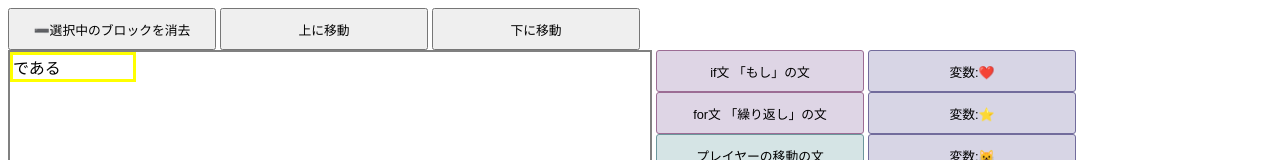
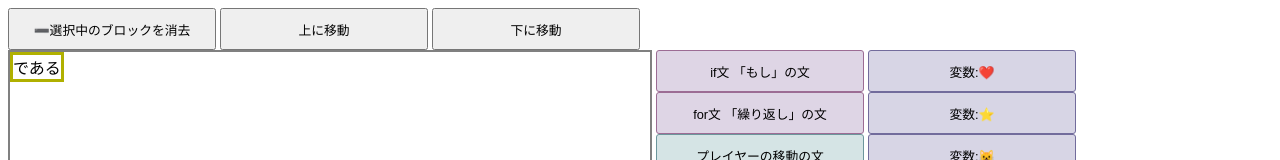
Before and after one commit to Yuba-san/visual_prg_1, a plain HTML site: page index.html in a window 1280 px wide. Both pictures are taken after a click on the button "である". Shown: the top 160 px of the page. Drawn offline with Linux system fonts and the light colour scheme.

Commit message:
Update style.css

```diff
--- a/style.css
+++ b/style.css
@@ -154,9 +154,9 @@ button{
 }
 .yellow
 {
-    border: solid yellow;
+    border: solid #b0b000;
     height: 3vh;
-    width: 15vh;
+    width: 6vh;
 }
 .on
 {
```
